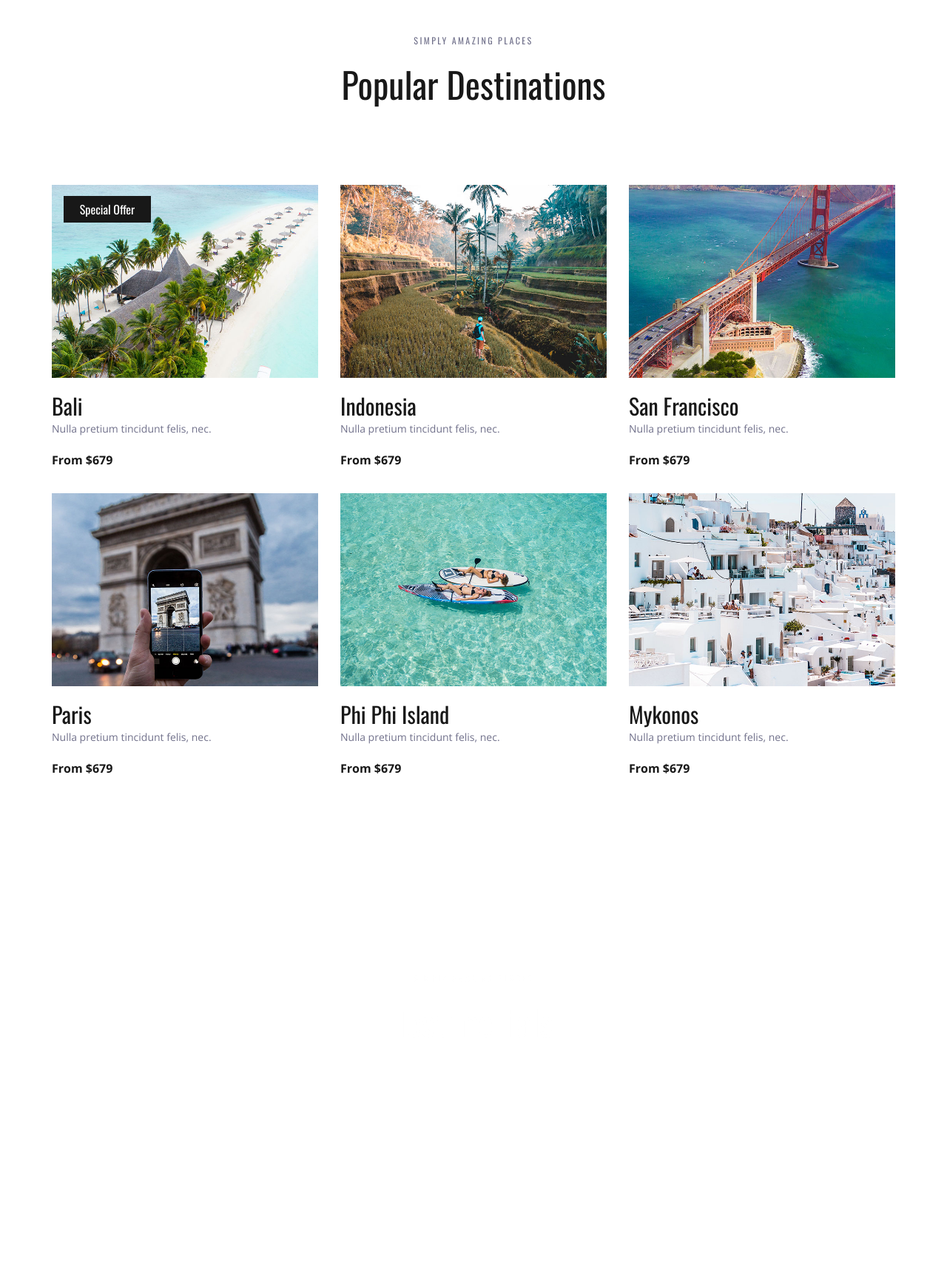
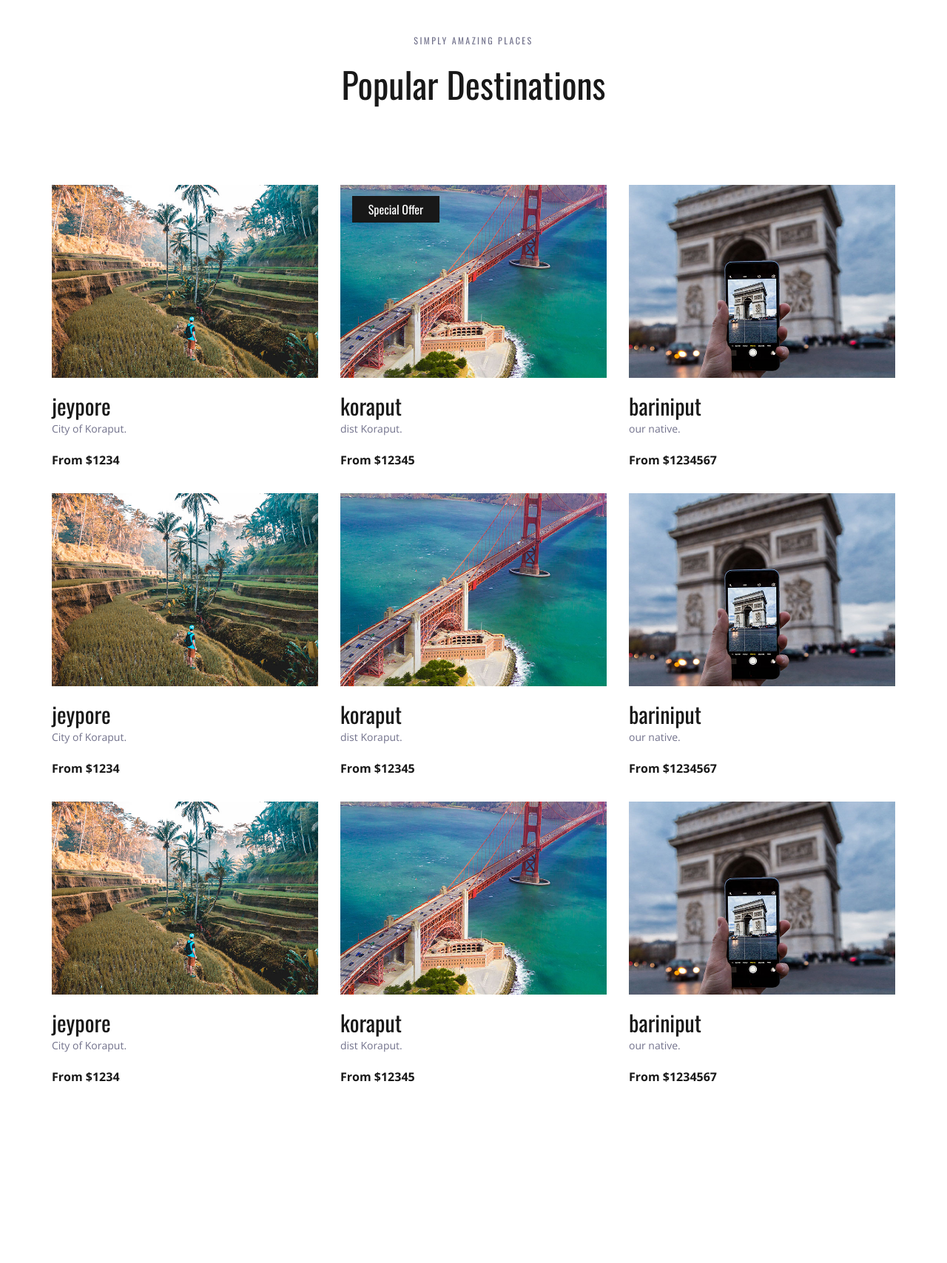
Before and after one commit to crazydeepak/DKP1, a Django app: page / in a window 1280 px wide. Shown: the part 1235-2943 px from the top of the page at 74% size. Run offline with Django 3.2, Linux system fonts and the light colour scheme; some libraries are stand-ins or nearby versions.

Commit message:
databasedriven

```diff
--- a/templates/index.html
+++ b/templates/index.html
@@ -1,4 +1,5 @@
 {% load static %}
+{% static "images" as baseURL %}
 <!DOCTYPE html>
 <html lang="en">
 <head>
@@ -247,79 +248,22 @@
 			<div class="row destinations_row">
 				<div class="col">
 					<div class="destinations_container item_grid">
-
+						{% for dest in dests %}
 						<!-- Destination -->
 						<div class="destination item">
 							<div class="destination_image">
-								<img src="{% static 'images/destination_1.jpg' %}" alt="">
+								<img src="{{baseURL}}/{{dest.img}}" alt="">
+								{% if dest.offer %}
 								<div class="spec_offer text-center"><a href="#">Special Offer</a></div>
+								{% endif %}
 							</div>
 							<div class="destination_content">
-								<div class="destination_title"><a href="destinations.html">Bali</a></div>
-								<div class="destination_subtitle"><p>Nulla pretium tincidunt felis, nec.</p></div>
-								<div class="destination_price">From $679</div>
+								<div class="destination_title"><a href="destinations.html">{{dest.name}}</a></div>
+								<div class="destination_subtitle"><p>{{dest.desc}}.</p></div>
+								<div class="destination_price">From ${{dest.price}}</div>
 							</div>
 						</div>
-
-						<!-- Destination -->
-						<div class="destination item">
-							<div class="destination_image">
-								<img src="{% static 'images/destination_2.jpg' %}" alt="">
-							</div>
-							<div class="destination_content">
-								<div class="destination_title"><a href="destinations.html">Indonesia</a></div>
-								<div class="destination_subtitle"><p>Nulla pretium tincidunt felis, nec.</p></div>
-								<div class="destination_price">From $679</div>
-							</div>
-						</div>
-
-						<!-- Destination -->
-						<div class="destination item">
-							<div class="destination_image">
-								<img src="{% static 'images/destination_3.jpg' %}" alt="">
-							</div>
-							<div class="destination_content">
-								<div class="destination_title"><a href="destinations.html">San Francisco</a></div>
-								<div class="destination_subtitle"><p>Nulla pretium tincidunt felis, nec.</p></div>
-								<div class="destination_price">From $679</div>
-							</div>
-						</div>
-
-						<!-- Destination -->
-						<div class="destination item">
-							<div class="destination_image">
-								<img src="{% static 'images/destination_4.jpg' %}" alt="">
-							</div>
-							<div class="destination_content">
-								<div class="destination_title"><a href="destinations.html">Paris</a></div>
-								<div class="destination_subtitle"><p>Nulla pretium tincidunt felis, nec.</p></div>
-								<div class="destination_price">From $679</div>
-							</div>
-						</div>
-
-						<!-- Destination -->
-						<div class="destination item">
-							<div class="destination_image">
-								<img src="{% static 'images/destination_5.jpg' %}" alt="">
-							</div>
-							<div class="destination_content">
-								<div class="destination_title"><a href="destinations.html">Phi Phi Island</a></div>
-								<div class="destination_subtitle"><p>Nulla pretium tincidunt felis, nec.</p></div>
-								<div class="destination_price">From $679</div>
-							</div>
-						</div>
-
-						<!-- Destination -->
-						<div class="destination item">
-							<div class="destination_image">
-								<img src="{% static 'images/destination_6.jpg' %}" alt="">
-							</div>
-							<div class="destination_content">
-								<div class="destination_title"><a href="destinations.html">Mykonos</a></div>
-								<div class="destination_subtitle"><p>Nulla pretium tincidunt felis, nec.</p></div>
-								<div class="destination_price">From $679</div>
-							</div>
-						</div>
+						{% endfor %}
 
 					</div>
 				</div>
--- a/travello/views.py
+++ b/travello/views.py
@@ -1,6 +1,71 @@
 from django.shortcuts import render
-
+from .models import destination
 # Create your views here.
 
 def index(request):
-    return render(request,'index.html')
+    dest1=destination()
+    dest1.name="jeypore"
+    dest1.desc="City of Koraput"
+    dest1.img="destination_2.jpg"
+    dest1.price=1234
+    dest1.offer=False
+
+    dest2=destination()
+    dest2.name="koraput"
+    dest2.desc="dist Koraput"
+    dest2.img="destination_3.jpg"
+    dest2.price=12345
+    dest2.offer=True
+
+    dest3=destination()
+    dest3.name="bariniput"
+    dest3.desc="our native"
+    dest3.img="destination_4.jpg"
+    dest3.price=1234567
+    dest3.offer=False
+
+    dest4=destination()
+    dest4.name="jeypore"
+    dest4.desc="City of Koraput"
+    dest4.img="destination_2.jpg"
+    dest4.price=1234
+    dest4.offer=False
+
+    dest5=destination()
+    dest5.name="koraput"
+    dest5.desc="dist Koraput"
+    dest5.img="destination_3.jpg"
+    dest5.price=12345
+    dest5.offer=False
+
+    dest6=destination()
+    dest6.name="bariniput"
+    dest6.desc="our native"
+    dest6.img="destination_4.jpg"
+    dest6.price=1234567
+    dest6.offer=False
+
+    dest7=destination()
+    dest7.name="jeypore"
+    dest7.desc="City of Koraput"
+    dest7.img="destination_2.jpg"
+    dest7.price=1234
+    dest7.offer=False
+
+    dest8=destination()
+    dest8.name="koraput"
+    dest8.desc="dist Koraput"
+    dest8.img="destination_3.jpg"
+    dest8.price=12345
+    dest8.offer=False
+
+    dest9=destination()
+    dest9.name="bariniput"
+    dest9.desc="our native"
+    dest9.img="destination_4.jpg"
+    dest9.price=1234567
+    dest9.offer=False
+
+    dests =[dest1,dest2,dest3,dest4,dest5,dest6,dest7,dest8,dest9]
+
+    return render(request,'index.html',{'dests':dests})
```
Also changed, not shown: travello/models.py (+7 -0 lines).
